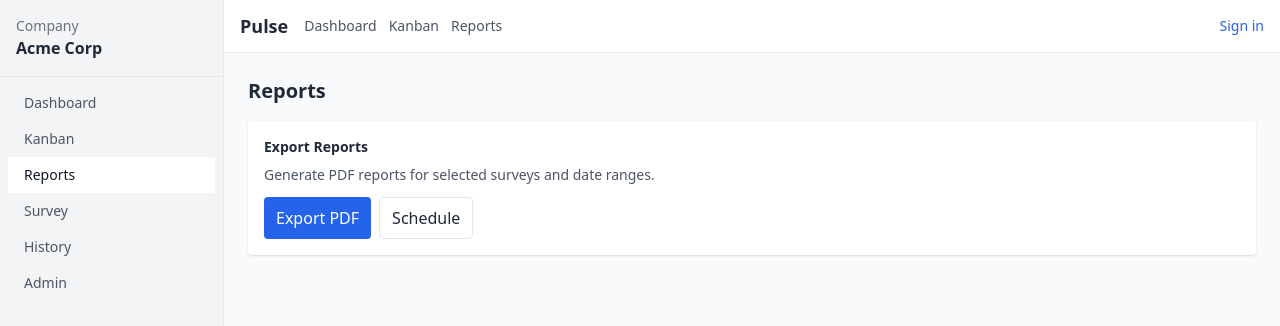
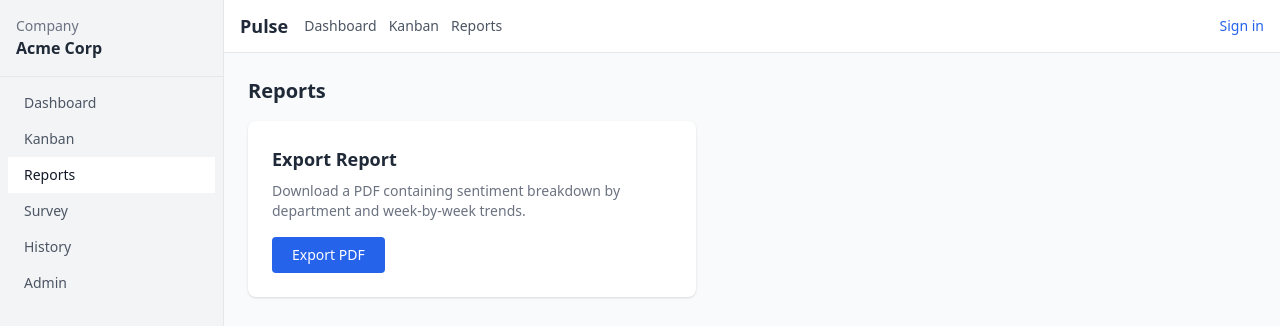
Before and after one commit to wajahat001/Vss_Project, a React (Vite) app in the folder frontend/: page /reports in a window 1280 px wide. Shown: the top 326 px of the page. Built offline with nearby package versions, Linux system fonts and the light colour scheme; no server answers; sample sign-in values are in the browser's storage.

Commit message:
feat: build ReportExport with PDF download button

```diff
--- a/frontend/src/components/ReportExport.jsx
+++ b/frontend/src/components/ReportExport.jsx
@@ -1,14 +1,42 @@
-import React from 'react'
+import React, { useState } from 'react'
+import api from '../lib/api'
 
-export default function ReportExport(){
+export default function ReportExport() {
+  const [loading, setLoading] = useState(false)
+  const [error, setError] = useState('')
+
+  async function exportPDF() {
+    setLoading(true)
+    setError('')
+    try {
+      const res = await api.post('/api/reports/export', {}, { responseType: 'blob' })
+      const url = URL.createObjectURL(new Blob([res.data], { type: 'application/pdf' }))
+      const link = document.createElement('a')
+      link.href = url
+      link.download = 'pulse-report.pdf'
+      link.click()
+      URL.revokeObjectURL(url)
+    } catch {
+      setError('Failed to generate report. Please try again.')
+    } finally {
+      setLoading(false)
+    }
+  }
+
   return (
-    <div className="bg-white p-4 rounded shadow">
-      <h3 className="text-sm font-semibold mb-2">Export Reports</h3>
-      <p className="text-sm text-gray-600 mb-3">Generate PDF reports for selected surveys and date ranges.</p>
-      <div className="flex gap-2">
-        <button className="px-3 py-2 bg-blue-600 text-white rounded">Export PDF</button>
-        <button className="px-3 py-2 border rounded">Schedule</button>
-      </div>
+    <div className="bg-white rounded-lg shadow p-6 max-w-md">
+      <h2 className="text-lg font-semibold mb-2">Export Report</h2>
+      <p className="text-sm text-gray-500 mb-4">
+        Download a PDF containing sentiment breakdown by department and week-by-week trends.
+      </p>
+      {error && <p className="text-red-600 text-sm mb-3">{error}</p>}
+      <button
+        onClick={exportPDF}
+        disabled={loading}
+        className="bg-blue-600 hover:bg-blue-700 disabled:opacity-50 text-white px-5 py-2 rounded font-medium text-sm transition-colors"
+      >
+        {loading ? 'Generating…' : 'Export PDF'}
+      </button>
     </div>
   )
 }
```
